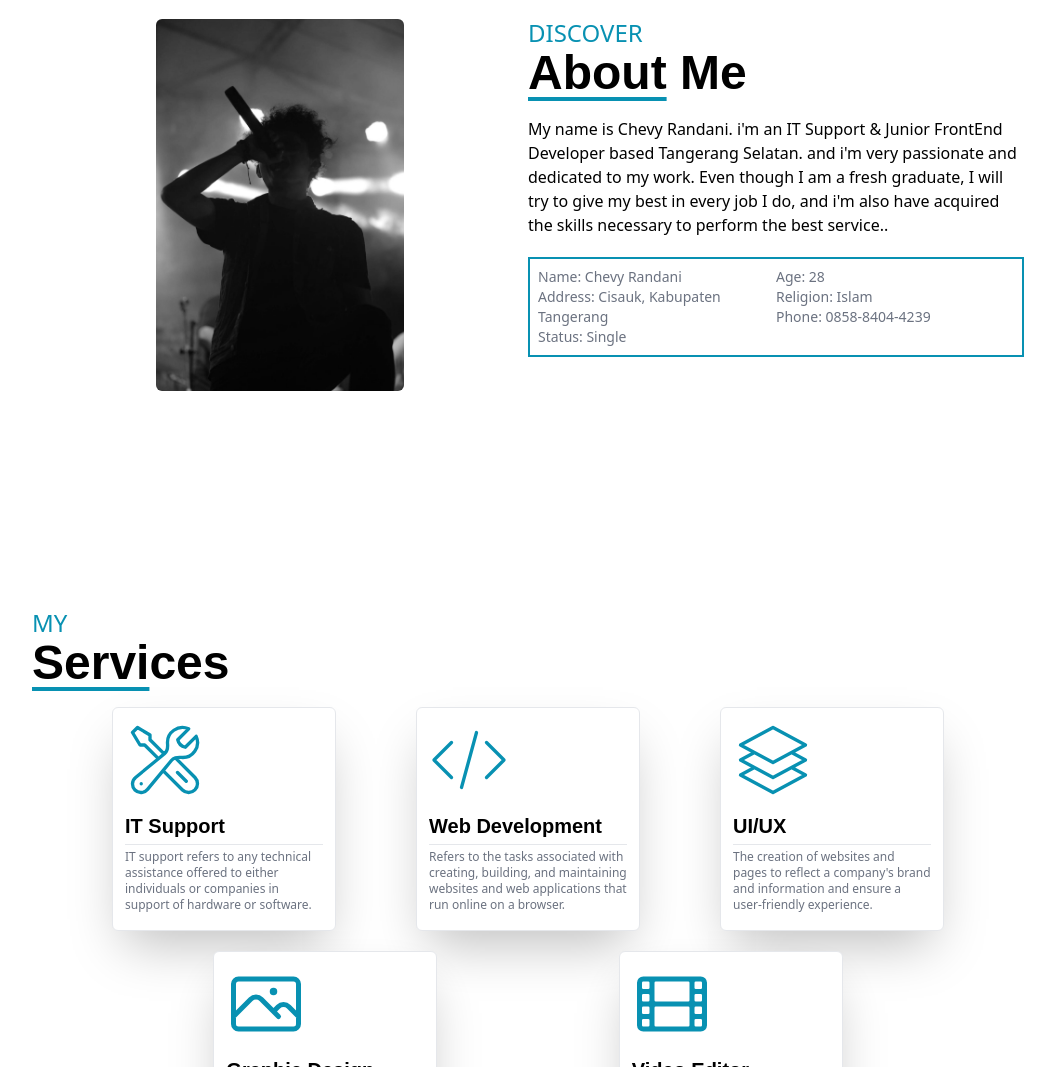
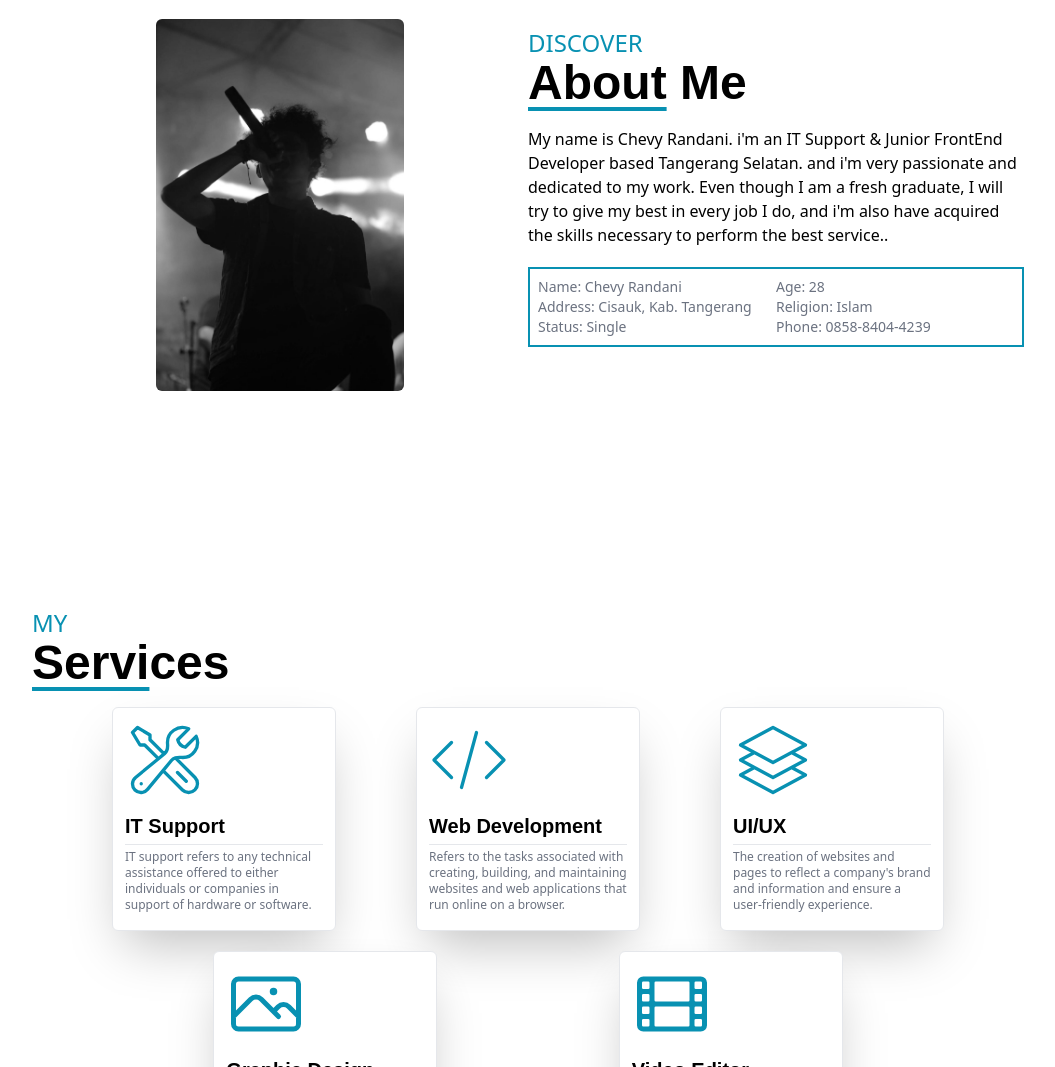
Before and after one commit to copcop22/landingpage-tailwind-css, a website: page public/index.html in a window 1280 px wide. Shown: the part 1105-2172 px from the top of the page, without its empty margins (112-1167 px from the left). Drawn offline with nearby package versions, Linux system fonts and the light colour scheme.

Commit message:
edit addres pada halaman about

```diff
--- a/public/index.html
+++ b/public/index.html
@@ -225,7 +225,7 @@
                             <div class="md:w-1/2 lg:w-1/2 xl:w-1/2">
                                 <p class=" text-gray-500 text-xs md:text-sm leading-6">
                                     Name: Chevy Randani <br>
-                                    Address: Cisauk, Kabupaten Tangerang<br>
+                                    Address: Cisauk, Kab. Tangerang<br>
                                     Status: Single
 
                                 </p>
```
